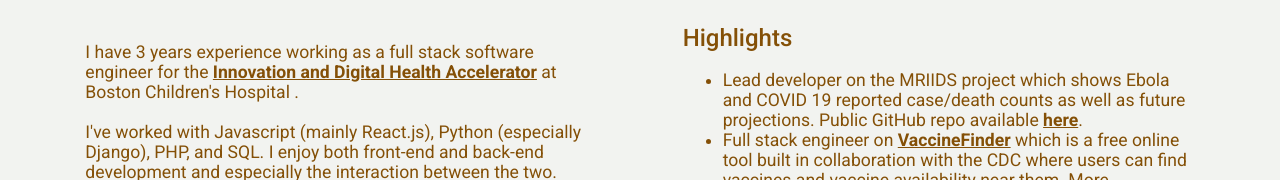
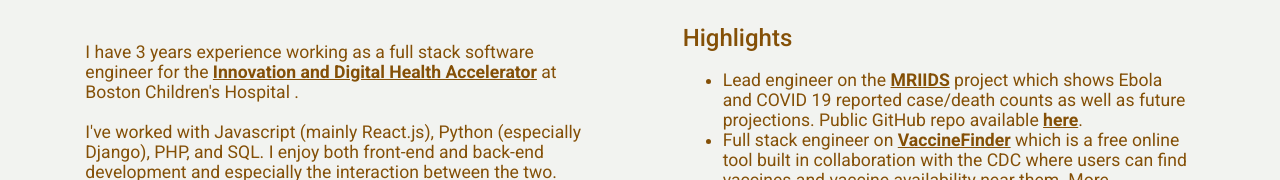
Before and after one commit to nandodonaire/nandodonaire.github.io, a React (Create React App) app: page / in a window 1280 px wide. Shown: the part 590-770 px from the top of the page. Built offline with nearby package versions, Linux system fonts and the light colour scheme.

Commit message:
Added MRIIDS link

```diff
--- a/src/components/AboutMe/index.js
+++ b/src/components/AboutMe/index.js
@@ -38,9 +38,17 @@ const AboutMe = () => (
         <SectionSubTitle>Highlights</SectionSubTitle>
         <ul>
           <li>
-            Lead developer on the MRIIDS project which shows Ebola and COVID 19
-            reported case/death counts as well as future projections. Public
-            GitHub repo available{" "}
+            Lead engineer on the{" "}
+            <StyledLink
+              fontColor="#845007"
+              target="_blank"
+              rel="noreferrer"
+              href="https://mriids.org/"
+            >
+              MRIIDS
+            </StyledLink>{" "}
+            project which shows Ebola and COVID 19 reported case/death counts as
+            well as future projections. Public GitHub repo available{" "}
             <StyledLink
               fontColor="#845007"
               target="_blank"
```
